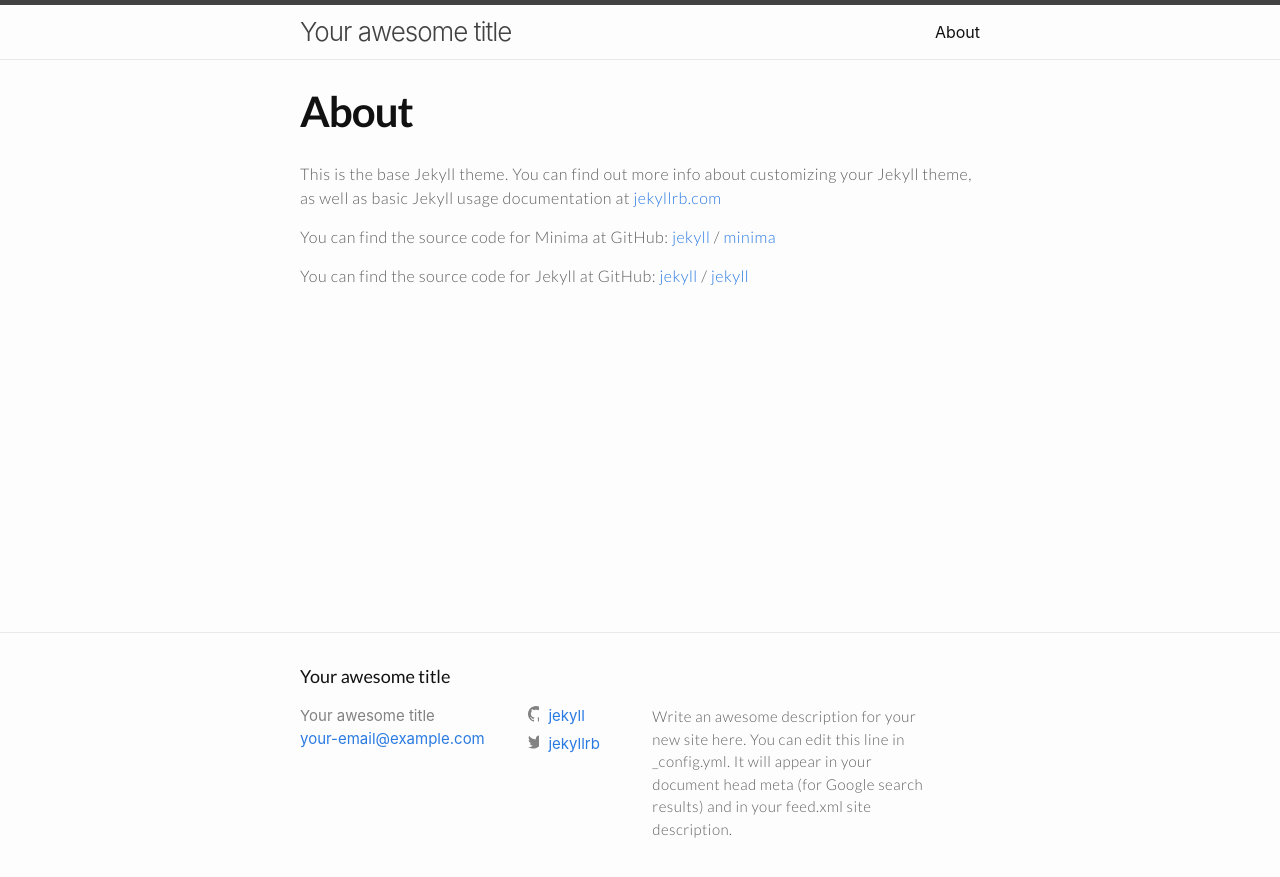
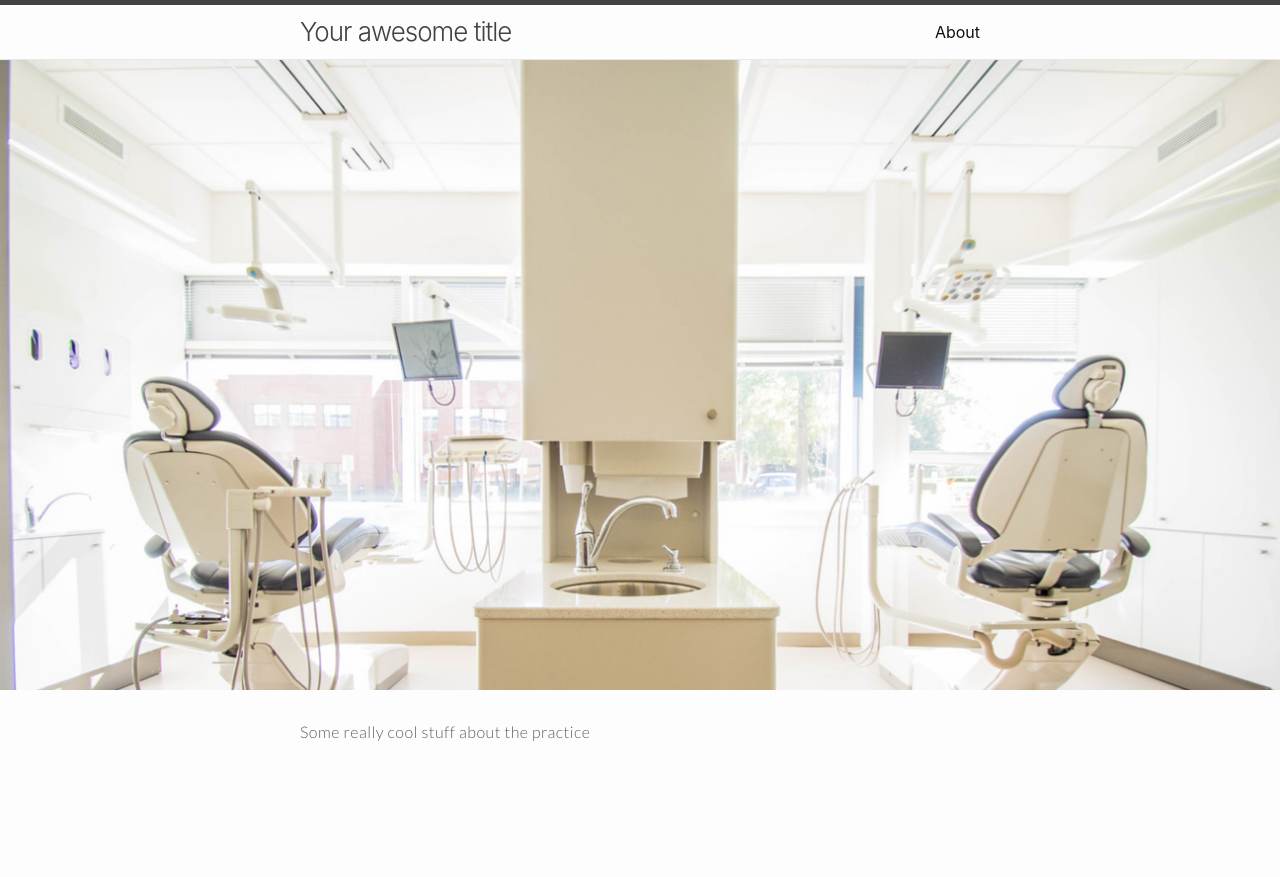
Before and after one commit to oakridgeperio/oakridgeperio.github.io, a Jekyll site: the page built from about.md, in a window 1280 px wide. Shown: the top 877 px of the page. Built offline with Jekyll 4.4.1, drawn with Linux system fonts in a browser that asks for light colours.

Commit message:
add images and better post layout

```diff
--- a/_config.yml
+++ b/_config.yml
@@ -23,6 +23,7 @@ baseurl: "" # the subpath of your site, e.g. /blog
 url: "" # the base hostname & protocol for your site, e.g. http://example.com
 twitter_username: jekyllrb
 github_username:  jekyll
+header-img: img/home-bg.jpg
 
 # Build settings
 markdown: kramdown
--- a/_layouts/landing.html
+++ b/_layouts/landing.html
@@ -6,7 +6,7 @@
   <body>
     {%- include header.html -%}
 
-    <section class="grayed" id="main-splash">
+    <section class="main-splash" style="background-image: url('{{ site.baseurl }}/{% if page.header-img %}{{ page.header-img }}{% else %}{{ site.header-img }}{% endif %}')">
       <div class="wrapper">
         <h1>This is your Primary Heading</h1>
         <p>Flexitarian meggings hashtag, cronut poutine 90's paleo truffaut artisan. Master cleanse yr subway tile salvia shoreditch farm-to-table. Tofu slow-carb vexillologist try-hard kale chips. Trust fund tousled 8-bit chartreuse succulents jianbing.</p>
--- /dev/null
+++ b/_layouts/override_post.html
@@ -0,0 +1,20 @@
+<!DOCTYPE html>
+<html lang="{{ page.lang | default: site.lang | default: "en" }}">
+
+  {%- include head.html -%}
+
+  <body>
+
+    {%- include header.html -%}
+
+    <section class="main-splash" style="background-image: url('{{ site.baseurl }}/{% if page.header-img %}{{ page.header-img }}{% else %}{{ site.header-img }}{% endif %}')">
+    </section>
+    <main class="page-content" aria-label="Content">
+      <div class="wrapper">
+        {{ content }}
+      </div>
+    </main>
+
+  </body>
+
+</html>
--- a/_sass/landing_overrides.scss
+++ b/_sass/landing_overrides.scss
@@ -11,6 +11,9 @@ html {
   "overrides/base",
   "overrides/colors";
 
+.main-splash {
+  background-size: cover;
+}
 .flex { display: flex; }
 .flex-align-items-center { align-items: center; }
 .photo-row {
--- a/about.md
+++ b/about.md
@@ -1,18 +1,8 @@
 ---
-layout: page
+layout: override_post
 title: About
 permalink: /about/
+header-img: "img/home-bg2.jpg"
 ---
 
-This is the base Jekyll theme. You can find out more info about customizing your Jekyll theme, as well as basic Jekyll usage documentation at [jekyllrb.com](https://jekyllrb.com/)
-
-You can find the source code for Minima at GitHub:
-[jekyll][jekyll-organization] /
-[minima](https://github.com/jekyll/minima)
-
-You can find the source code for Jekyll at GitHub:
-[jekyll][jekyll-organization] /
-[jekyll](https://github.com/jekyll/jekyll)
-
-
-[jekyll-organization]: https://github.com/jekyll
+Some really cool stuff about the practice
```
Also changed, not shown: img/home-bg2.jpg (added), 1 other file.
